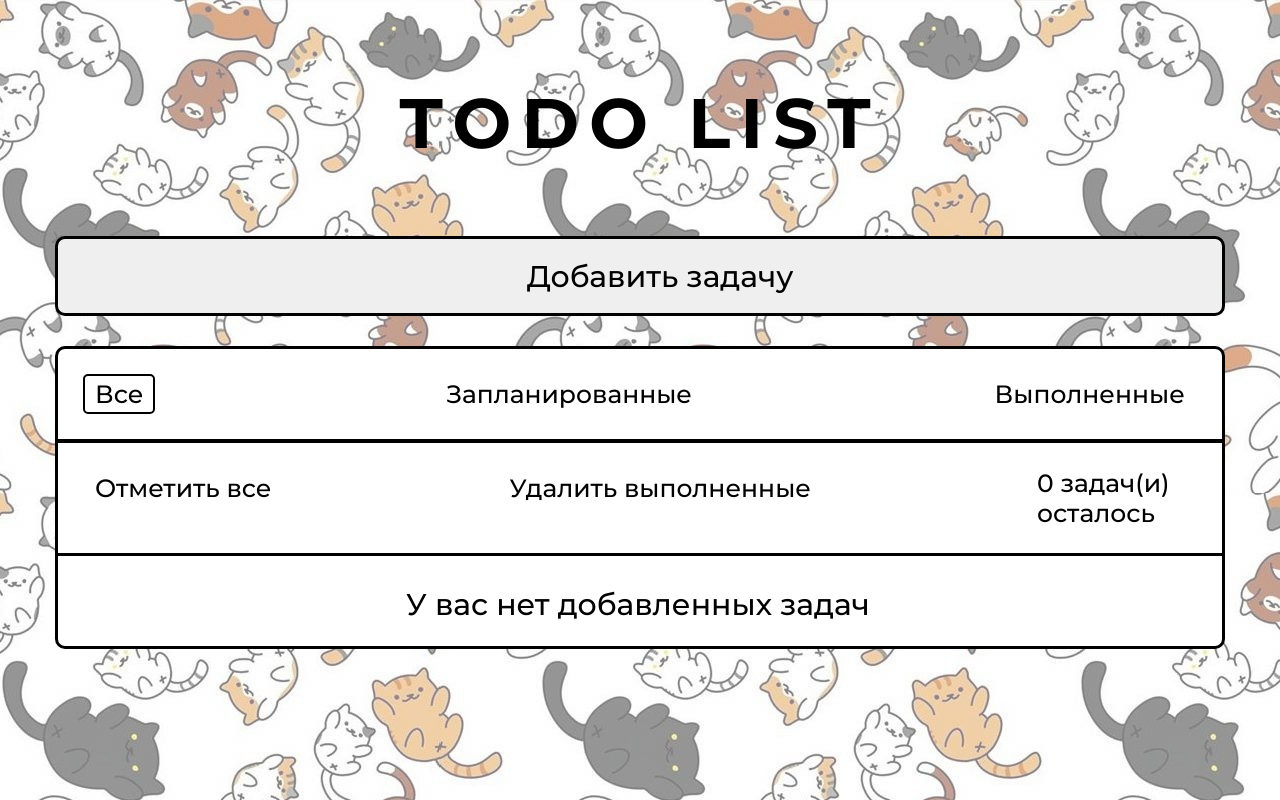
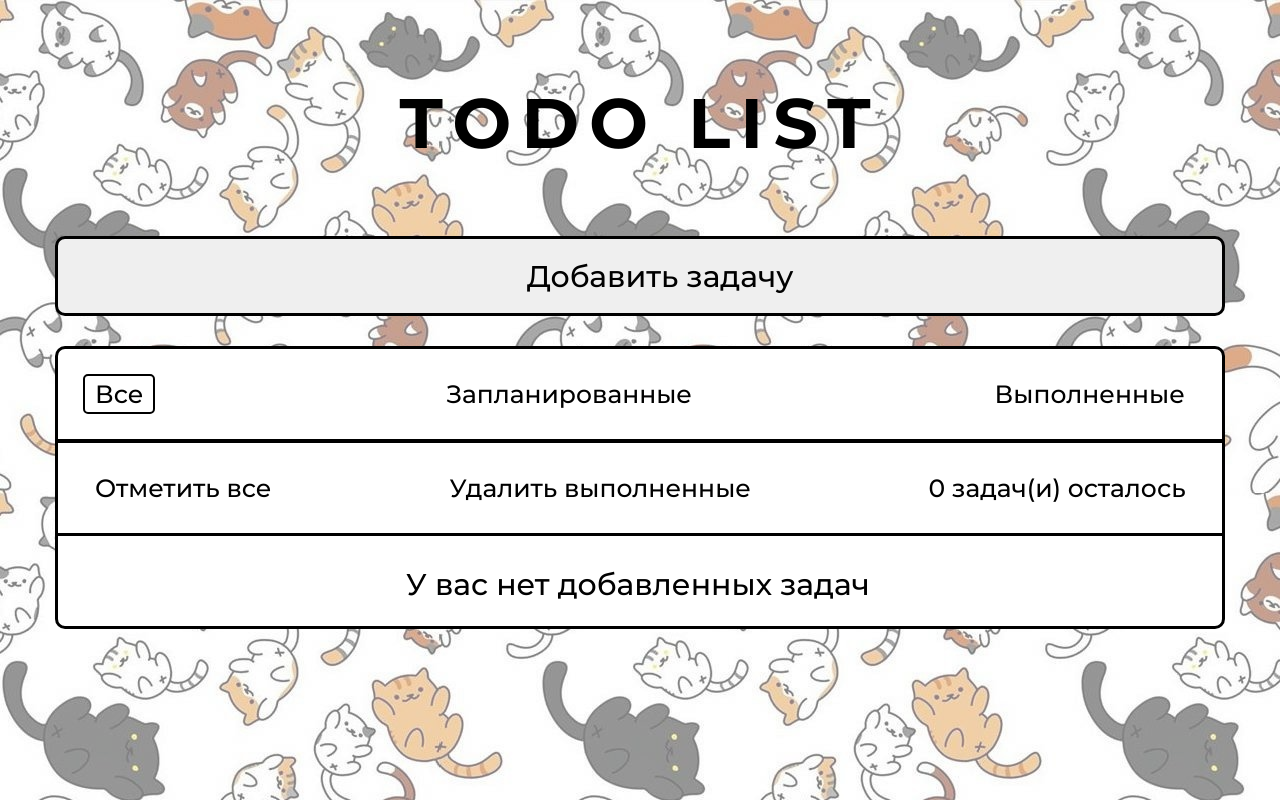
Before and after one commit to ovovsyankina/project_for_rogonov_todoList, a React (Create React App) app: page / in a window 1280 px wide. Shown: the top 800 px of the page. Built offline with nearby package versions, Linux system fonts and the light colour scheme.

Commit message:
fix width count

```diff
--- a/src/components/Filters/Filter.module.scss
+++ b/src/components/Filters/Filter.module.scss
@@ -110,7 +110,7 @@
 
 .count {
   display: flex;
-  width: 160px;
+  width: 280px;
   font-family: mon, sans-serif;
   font-size: 25px;
   align-items: center;
```
